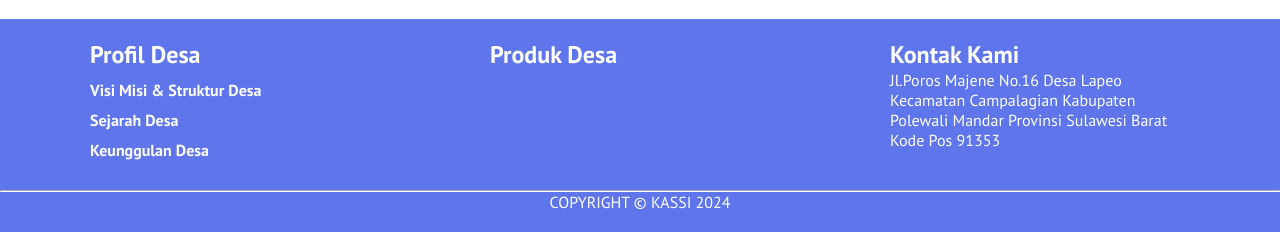
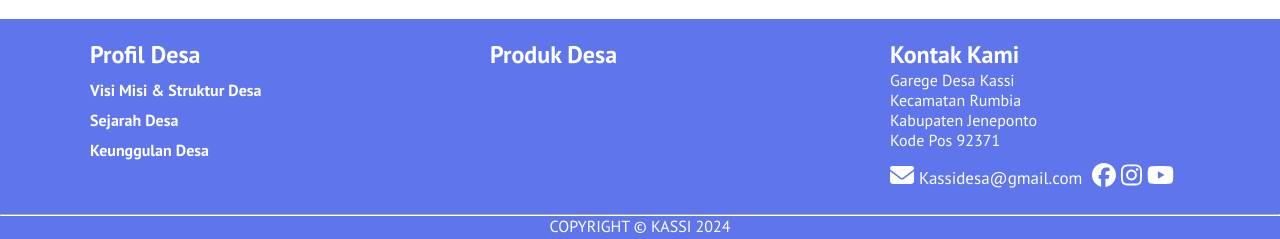
Before and after one commit to ammaru02/projek-magang, a React (Create React App) app in the folder client/: page / in a window 1280 px wide. Shown: the part 713-952 px from the top of the page. Built offline with nearby package versions, Linux system fonts and the light colour scheme; no server answers.

Commit message:
footer dan responsif data admin

```diff
--- a/client/src/components/admin/dataadmin/DataAdmin.css
+++ b/client/src/components/admin/dataadmin/DataAdmin.css
@@ -70,3 +70,49 @@
     width: calc(90% - 10px); /* Adjusted for consistent spacing */
     margin-top: 0; /* Removed top margin for consistency */
 }
+.button-group {
+    display: flex;
+    justify-content: space-between;
+    margin-top: 20px;
+}
+
+.button-group button {
+    flex: 1;
+    margin-right: 10px;
+}
+
+.button-group button:last-child {
+    margin-right: 0;
+}
+
+
+/* Untuk layar dengan lebar maksimum 768px */
+@media only screen and (max-width: 768px) {
+    .admin-panel-container {
+        margin-left: 0;
+        margin-top: 50px;
+    }
+
+    .edit-form {
+        margin-left: 0;
+    }
+
+    .edit-form input,
+    .edit-form select {
+        width: 100%;
+    }
+    .button-group {
+        flex-wrap: wrap;
+        width: 300px;
+    }
+
+    .button-group button {
+        flex-basis: calc(50% - 5px);
+        margin-right: 10px;
+        margin-bottom: 10px;
+    }
+
+    .button-group button:last-child {
+        margin-right: 0;
+    }
+}
--- a/client/src/components/admin/forgot/Forgot.js
+++ b/client/src/components/admin/forgot/Forgot.js
@@ -1,5 +1,6 @@
 import React, { useState } from 'react';
 import axios from 'axios';
+import { useNavigate } from 'react-router-dom';
 import './ForgotPassword.css';
 
 export default function ForgotPassword() {
@@ -9,6 +10,7 @@ export default function ForgotPassword() {
     const [message, setMessage] = useState('');
     const [showTokenForm, setShowTokenForm] = useState(false);
     const [showPasswordForm, setShowPasswordForm] = useState(false);
+    const navigate = useNavigate();
 
     const handleSubmitEmail = async (e) => {
         e.preventDefault();
@@ -48,9 +50,13 @@ export default function ForgotPassword() {
         }
     };
 
+    const handleCancel = () => {
+        navigate('/login');
+    };
+
     return (
         <div className="container-forgot-password">
-            <div className="forgot-password-container">
+            <div className="password-forgot-container">
                 <h2>Forgot Password</h2>
                 {!showTokenForm && !showPasswordForm && (
                     <form onSubmit={handleSubmitEmail}>
@@ -59,6 +65,7 @@ export default function ForgotPassword() {
                             <input type="email" className="input" value={email} onChange={(e) => setEmail(e.target.value)} required />
                         </label>
                         <button type="submit" className="button">Submit</button>
+                        <button type="button" className="button" onClick={handleCancel}>Cancel</button>
                     </form>
                 )}
                 {showTokenForm && !showPasswordForm && (
@@ -68,6 +75,7 @@ export default function ForgotPassword() {
                             <input type="text" className="input" value={token} onChange={(e) => setToken(e.target.value)} required />
                         </label>
                         <button type="submit" className="button">Submit Token</button>
+
                     </form>
                 )}
                 {showPasswordForm && (
--- a/client/src/components/admin/forgot/ForgotPassword.css
+++ b/client/src/components/admin/forgot/ForgotPassword.css
@@ -4,14 +4,37 @@
     justify-content: center;
     align-items: center;
     height: 100vh;
-    background-color: #f8f9fa;
+    background-color: #F9F6EE;
 }
 
+.password-forgot-container {
+    background-color: #F9F6EE;
+    padding: 20px;
+    border-radius: 8px;
+    box-shadow: 0 0 10px rgba(0, 0, 0, 0.1);
+    width: 300px;
+}
+
+.password-forgot-container h2 {
+    text-align: center;
+}
+
+form {
+    display: flex;
+    flex-direction: column;
+    align-items: flex-start;
+}
+
+label {
+    width: 100%;
+    margin: 10px 0 5px;
+    font-weight: bold;
+}
 
 .input {
     width: 100%;
     padding: 10px;
-    margin: 10px 0;
+    margin: 5px 0 10px;
     border: 1px solid #ccc;
     border-radius: 5px;
 }
@@ -23,6 +46,9 @@
     border: none;
     border-radius: 5px;
     cursor: pointer;
+    margin-top: 10px;
+    width: 100%;
+    text-align: center;
 }
 
 .button:hover {
@@ -32,4 +58,5 @@
 .message {
     margin-top: 10px;
     color: #d9534f;
+    text-align: center;
 }
--- a/client/src/components/admin/login/Login.css
+++ b/client/src/components/admin/login/Login.css
@@ -33,14 +33,15 @@ body {
 }
 
 .forgot-password-container {
-    display: flex;
-    justify-content: flex-end;
+  text-align: right;
   margin-bottom: 10px;
+  width: 100%;
 }
 
 .link {
   color: #007bff;
   text-decoration: none;
+  text-align: right;
 }
 
 .link:hover {
@@ -59,5 +60,12 @@ body {
 }
 
 .button:hover {
-    background-color: #D3D5D6;
+  background-color: #B0B3B5;
+  color: #fff;
 }
+
+.error-message {
+  margin-top: 10px;
+  color: #d9534f;
+  text-align: center;
+}
--- a/client/src/components/footer/Footer.css
+++ b/client/src/components/footer/Footer.css
@@ -38,6 +38,32 @@
   color: #ccc; /* Warna teks saat hover */
 }
 
+.social-icons {
+  margin-top: 10px;
+  display: flex;
+}
+
+.social-icons a {
+  font-size: 24px;
+  color: #fff;
+  transition: color 0.3s ease; /* Smooth transition */
+  margin-right: 5px;
+}
+.social-icons span{
+  font-size: 17px;
+  margin-bottom: 5px;
+  margin-left: 5px;
+  margin-right: 5px;
+  display: inline-block;
+}
+.social-icons a:hover {
+  color: #fff; /* Change color on hover */
+}
+
+.social-icons a:last-child {
+  margin-right: 0; /* Hapus margin di sebelah kanan ikon terakhir */
+}
+
 hr {
   border-color: #fff; /* Warna garis pemisah */
   margin-top: 20px;
--- a/client/src/components/footer/Footer.js
+++ b/client/src/components/footer/Footer.js
@@ -1,5 +1,8 @@
 import React from 'react';
 import { Link } from 'react-router-dom';
+import { FontAwesomeIcon } from '@fortawesome/react-fontawesome';
+import { faEnvelope } from '@fortawesome/free-solid-svg-icons';
+import { faFacebook, faInstagram, faYoutube } from '@fortawesome/free-brands-svg-icons';
 import './Footer.css';
 
 const Footer = () => {
@@ -46,10 +49,25 @@ const Footer = () => {
           <div className='col'>
             <div className='contact'>
               <h2>Kontak Kami</h2>
-              <p>Jl.Poros Majene No.16 Desa Lapeo</p>
-              <p>Kecamatan Campalagian Kabupaten</p>
-              <p>Polewali Mandar Provinsi Sulawesi Barat</p>
-              <p>Kode Pos 91353</p>
+              <p>Garege Desa Kassi</p>
+              <p>Kecamatan Rumbia</p>
+              <p>Kabupaten Jeneponto</p>
+              <p>Kode Pos 92371</p>
+            </div>
+            <div className='social-icons'>
+              <a href='mailto:Kassidesa@gmail.com' aria-label='Email'>
+                <FontAwesomeIcon icon={faEnvelope} />
+                <span>Kassidesa@gmail.com</span>
+              </a>
+              <a href='https://www.facebook.com/Kassi' target='_blank' rel='noopener noreferrer' aria-label='Facebook Kassi'>
+                <FontAwesomeIcon icon={faFacebook} />
+              </a>
+              <a href='https://www.instagram.com/agrowisatadesakassi/' target='_blank' rel='noopener noreferrer' aria-label='Instagram agrowisatadesakassi'>
+                <FontAwesomeIcon icon={faInstagram} />
+              </a>
+              <a href='https://www.youtube.com/channel/CHANNEL_ID' target='_blank' rel='noopener noreferrer' aria-label='Desa Kassi YouTube Channel'>
+                <FontAwesomeIcon icon={faYoutube} />
+              </a>
             </div>
           </div>
         </div>
--- a/client/src/components/pages/Home.js
+++ b/client/src/components/pages/Home.js
@@ -5,6 +5,7 @@ import BlogPost from "../blog/BlogPost";
 import Struktur from "../struktur/Struktur";
 import SejarahMap from "../sejarah/SejarahMap";
 import Footer from "../footer/Footer";
+// eslint-disable-next-line no-unused-vars
 import StoreImage from "../StoreImage/StoreImage";
 
 const Home = () => {
```
Lines whose indentation alone changed are shown as unchanged.
